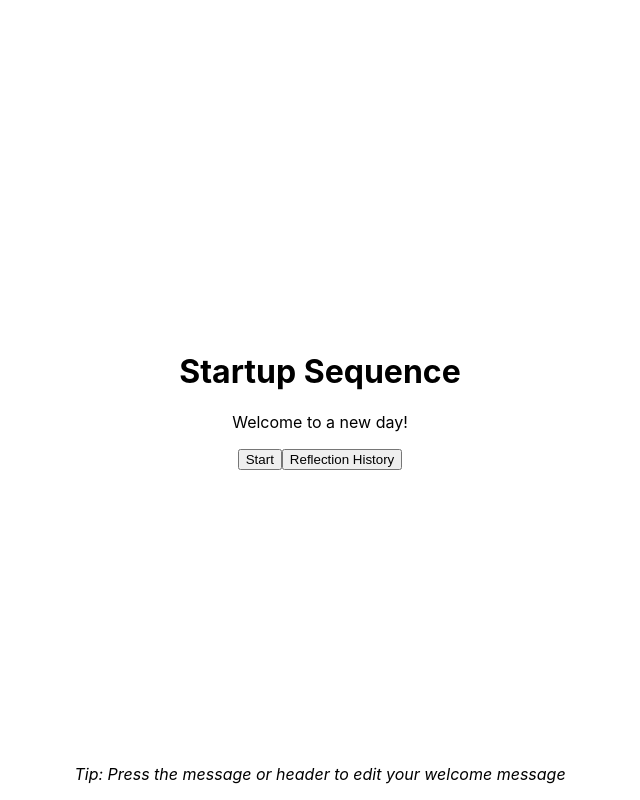
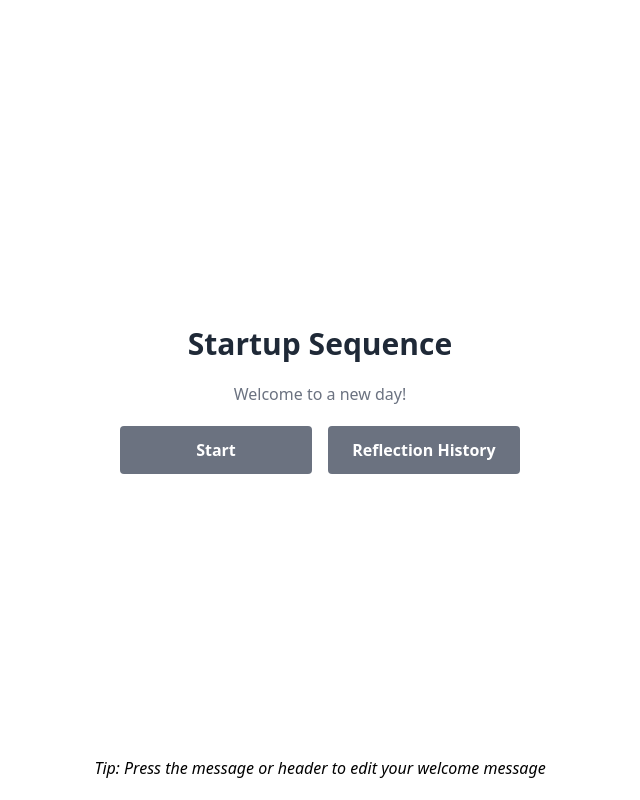
Before and after one commit to douglasdriving/start_sequence, a React (Create React App) app: page /reflection-history in a window 1280 px wide. Both pictures are taken after a click on the button "Home". Shown: the whole page, without its empty margins (320-960 px from the left). Built offline with nearby package versions, Linux system fonts and the light colour scheme.

Commit message:
tailwind setup
installed
applied to startpage

```diff
--- a/package.json
+++ b/package.json
@@ -11,12 +11,15 @@
     "@types/node": "^16.18.38",
     "@types/react": "^18.2.14",
     "@types/react-dom": "^18.2.6",
+    "autoprefixer": "^10.4.14",
+    "postcss": "^8.4.26",
     "react": "^18.2.0",
     "react-dom": "^18.2.0",
     "react-router": "^6.14.1",
     "react-router-dom": "^6.14.1",
     "react-scripts": "5.0.1",
     "react-textarea-autosize": "^8.5.2",
+    "tailwindcss": "^3.3.3",
     "typescript": "^4.9.5",
     "web-vitals": "^2.1.4"
   },
--- /dev/null
+++ b/postcss.config.js
@@ -0,0 +1,6 @@
+module.exports = {
+  plugins: {
+    tailwindcss: {},
+    autoprefixer: {},
+  },
+}
--- a/src/App.tsx
+++ b/src/App.tsx
@@ -4,9 +4,7 @@ import Root from './components/root';
 
 function App() {
   return (
-    <div className='App'>
-      <Root />
-    </div>
+    <Root />
   );
 }
 
--- a/src/components/sequences/welcomeMessage/welcomeMessage.tsx
+++ b/src/components/sequences/welcomeMessage/welcomeMessage.tsx
@@ -26,12 +26,26 @@ const WelcomeMessage = ({ nextPage }: IProps) => {
   };
 
   return (
-    <div>
-      <h1 contentEditable onBlur={handleHeaderChange}>{header}</h1>
-      <p contentEditable onBlur={handleMessageChange}>{message}</p>
-      <button onClick={goToNextPage}>Start</button>
-      <button onClick={() => navigate('/reflection-history')}>Reflection History</button>
-      <p style={{ position: 'fixed', bottom: '0', left: '50%', transform: 'translateX(-50%)' }}>
+    <div className="flex flex-col items-center justify-center min-h-screen text-center">
+      <h1 contentEditable onBlur={handleHeaderChange} className="text-3xl font-bold text-gray-800 mb-5">{header}</h1>
+      <p contentEditable onBlur={handleMessageChange} className="text-gray-500 mb-5">{message}</p>
+
+      <div className="flex justify-center space-x-4">
+        <button
+          className="w-48 bg-gray-500 hover:bg-gray-700 text-white font-bold py-3 px-2 rounded"
+          onClick={goToNextPage}
+        >
+          Start
+        </button>
+        <button
+          className="w-48 bg-gray-500 hover:bg-gray-700 text-white font-bold py-3 px-2 rounded"
+          onClick={() => navigate('/reflection-history')}
+        >
+          Reflection History
+        </button>
+      </div>
+
+      <p className="fixed bottom-0 left-1/2 -translate-x-1/2 mb-5">
         <i>Tip: Press the message or header to edit your welcome message</i>
       </p>
     </div>
--- a/src/index.tsx
+++ b/src/index.tsx
@@ -1,6 +1,7 @@
 import React from 'react';
 import ReactDOM from 'react-dom/client';
-import './index.css';
+// import './index.css';
+import './tailwind.css'; // import here
 import App from './App';
 import reportWebVitals from './reportWebVitals';
 
@@ -13,7 +14,4 @@ root.render(
   </React.StrictMode>
 );
 
-// If you want to start measuring performance in your app, pass a function
-// to log results (for example: reportWebVitals(console.log))
-// or send to an analytics endpoint. Learn more: https://bit.ly/CRA-vitals
 reportWebVitals();
--- /dev/null
+++ b/src/tailwind.css
@@ -0,0 +1,3 @@
+@import 'tailwindcss/base';
+@import 'tailwindcss/components';
+@import 'tailwindcss/utilities';
--- /dev/null
+++ b/tailwind.config.js
@@ -0,0 +1,12 @@
+/** @type {import('tailwindcss').Config} */
+module.exports = {
+  purge: ['./src/**/*.{js,jsx,ts,tsx}', './public/index.html'],
+  darkMode: false, // or 'media' or 'class'
+  theme: {
+    extend: {},
+  },
+  variants: {
+    extend: {},
+  },
+  plugins: [],
+}
```
Also changed, not shown: 1 other file (tests, documents, lock files or other folders).
